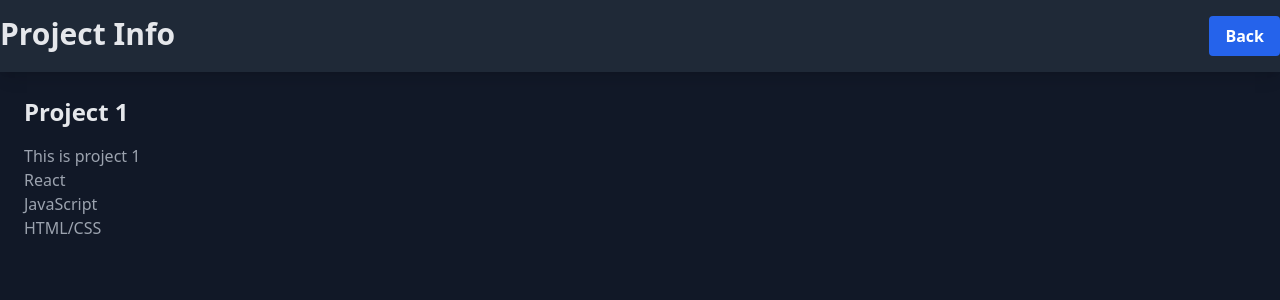
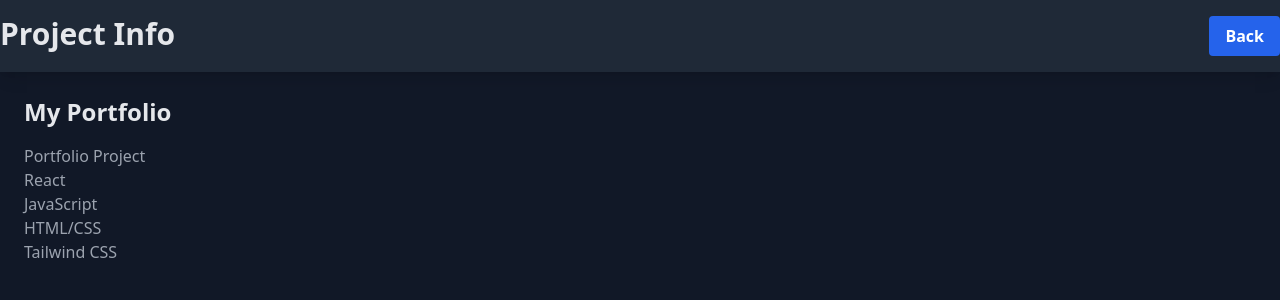
Before and after one commit to Sarathkrishna869/My-Portfolio, a React (Create React App) app: page /My-Portfolio/project/1 in a window 1280 px wide. Shown: the top 300 px of the page. Built offline with nearby package versions, Linux system fonts and the light colour scheme.

Commit message:
Deployed website

```diff
--- a/src/components/ProjectInfo.js
+++ b/src/components/ProjectInfo.js
@@ -6,9 +6,10 @@ const ProjectInfo = () => {
   const projects = [
     {
       id: 1,
-      title: 'Project 1',
-      description: 'This is project 1',
-      technologies: ['React', 'JavaScript', 'HTML/CSS'],
+      title: 'My Portfolio',
+      description: 'Portfolio Project',
+      technologies: ['React', 'JavaScript', 'HTML/CSS','Tailwind CSS'],
+      link:'https://sarathkrishna869.github.io/My-Portfolio/',
     },
     {
       id: 2,
@@ -16,6 +17,11 @@ const ProjectInfo = () => {
       description: 'This is project 2',
       technologies: ['Node.js', 'Express', 'MongoDB'],
     },
+    {  id: 3,
+      title: 'Project 3',
+      description: 'This is project 2',
+      technologies: ['Node.js', 'Express', 'MongoDB'],
+    }
   ];
 
   const project = projects.find((p) => p.id === Number(projectId));
```
